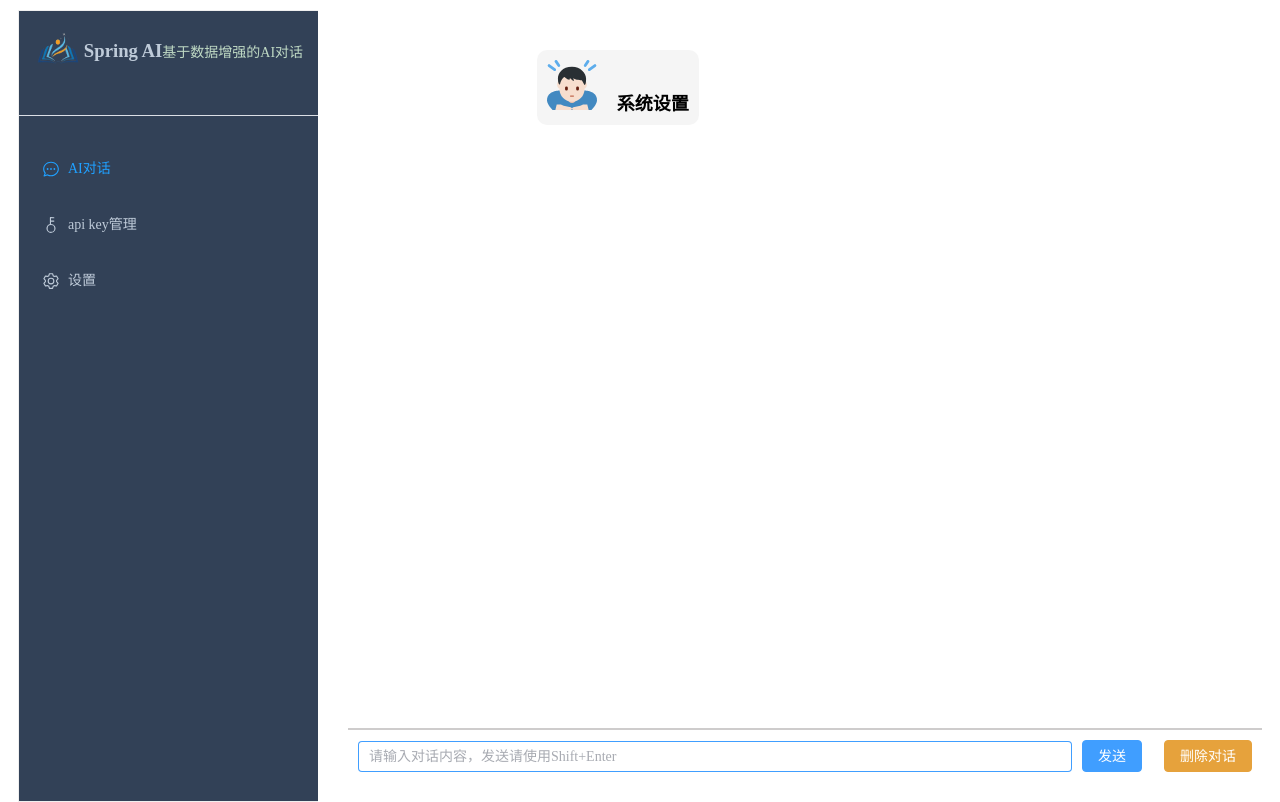
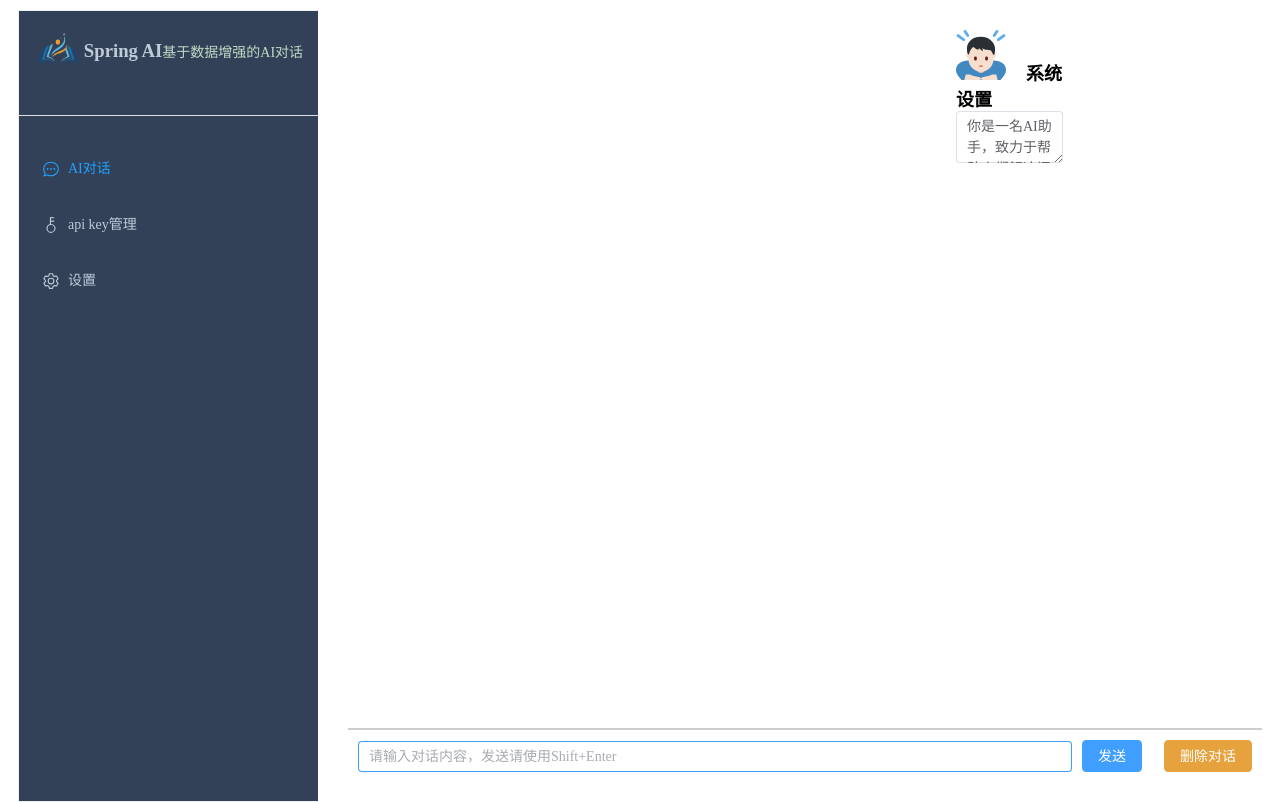
Before and after one commit to jillong/vue, a Vue app in the folder vue-ts/: page /chat in a window 1280 px wide. Built offline with nearby package versions, Linux system fonts and the light colour scheme.

Commit message:
将机器人系统设置放在右侧

```diff
--- a/vue-ts/src/view/chat/ChatView.vue
+++ b/vue-ts/src/view/chat/ChatView.vue
@@ -1,22 +1,30 @@
 <template>
   <div id="basic-aside">
     <el-scrollbar ref="myScrollbar" always>
-      <div v-highlight ref="innerElement">
-        <div
-            v-for="(item, index) in messageList"
-            :key="index"
-            :class="['scrollbar-item', item.role]"
-        >
-          <div class="card-content">
-            <div class="card-header" v-if="item.role === 'system'">
-              <el-image :src="User" style="width: 50px; margin-right: 20px" />
-              <span style="font-size: large; font-weight: 800">系统设置</span>
-            </div>
-            <div v-else class="message-content">
+      <div class="content-container" v-highlight ref="innerElement">
+        <div class="messages">
+          <div
+              v-for="(item, index) in messageList"
+              :key="index"
+              :class="['scrollbar-item', item.role]"
+          >
+            <div class="card-content" v-if="item.role !== 'system'">
               <MDView v-if="item.content !== ''" :content="item.content" />
               <div v-else>AI思考中...</div>
             </div>
           </div>
+        </div>
+        <div class="system-settings" v-if="systemMessage">
+          <div class="card-header">
+            <el-image :src="User" style="width: 50px; margin-right: 20px" />
+            <span style="font-size: large; font-weight: 800">系统设置</span>
+          </div>
+          <el-input
+              v-model="systemMessage.content"
+              type="textarea"
+              placeholder="系统设置"
+              class="system-input"
+          />
         </div>
       </div>
     </el-scrollbar>
@@ -59,9 +67,9 @@ const userQuery = ref(''); // 用户输入的查询内容
 const response = ref(null);
 const error = ref(null);
 const chatMessages = chatMessagesStore();
-const messageList = computed(() => {
-  return chatMessages.globalMessages;
-});
+const messageList = computed(() => chatMessages.globalMessages);
+
+const systemMessage = computed(() => messageList.value.find(msg => msg.role === 'system'));
 
 const cleanMessage = () => {
   chatMessages.resetGlobalMessage();
@@ -96,6 +104,7 @@ const submitChat = async () => {
     userQuery.value = "";
   }
 };
+
 </script>
 
 <style>
@@ -118,7 +127,29 @@ const submitChat = async () => {
 }
 
 .el-scrollbar__view {
-  padding-right: 5%; /* 确保内容区域有右侧留白 */
+  display: flex;
+  flex-direction: row;
+  width: 100%;
+}
+
+.content-container {
+  display: flex;
+  flex-direction: row;
+  width: 100%;
+}
+
+.messages {
+  flex: 1;
+}
+
+.system-settings {
+  width: 20%; /* 设置系统设置部分宽度 */
+  padding-left: 10px;
+}
+
+.system-input {
+  width: 100%;
+  height: 100%;
 }
 
 .chat-footer {
```
